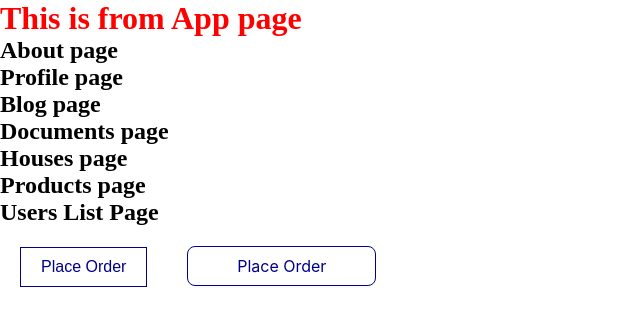
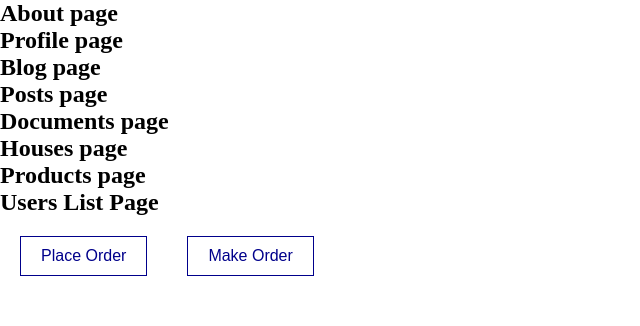
Before and after one commit to Ismoil00/NextJS__Tutorial-01, a Next.js app: page / in a window 1280 px wide. Shown: the top 326 px of the page, without its empty margins (0-640 px from the left). Built offline with nearby package versions, Linux system fonts and the light colour scheme.

Commit message:
another commit

```diff
--- a/antd/Button.tsx
+++ /dev/null
@@ -1,19 +0,0 @@
-import React from "react";
-import { Button as AButton } from "antd";
-import styled from "styled-components";
-
-
-const StyledButton = styled<any>(AButton)`
-  color: #cccccc;
-  border: 0.1em solid #012625;
-  border-radius: 0.5em;
-  margin: 0em 1em;
-  width: 11.8rem;
-  height: 2.5rem;
-  cursor: pointer;
-
-`;
-
-export const Button: React.FC<any> = ({ children, ...props }) => (
-  <StyledButton {...props}>{children}</StyledButton>
-);
--- a/package.json
+++ b/package.json
@@ -22,6 +22,6 @@
     "typescript": "4.9.5"
   },
   "devDependencies": {
-    "@types/styled-components": "^5.1.26"
+    "styled-components": "^5.3.6"
   }
 }
--- a/src/pages/_app.tsx
+++ b/src/pages/_app.tsx
@@ -6,7 +6,6 @@ function App({ Component, pageProps }: AppProps) {
 
   return (
     <>
-      <h1 className="appH1">This is from App page</h1>
       <Component {...pageProps} />
     </>
   );
--- a/src/pages/index.tsx
+++ b/src/pages/index.tsx
@@ -1,6 +1,5 @@
 import Link from "next/link";
 import { useRouter } from "next/router";
-import { Button } from "antd/Button";
 
 function Home() {
   const style = {
@@ -32,6 +31,9 @@ function Home() {
       <Link href="/blog">
         <h1>Blog page</h1>
       </Link>
+      <Link href="/posts">
+        <h1>Posts page</h1>
+      </Link>
       <Link href="/docs">
         <h1>Documents page</h1>
       </Link>
@@ -47,7 +49,7 @@ function Home() {
       <Link href="/products">
         <button style={style}>Place Order</button>
       </Link>
-        <Button style={style} onClick={makeOrder}>Place Order</Button>
+      <button style={style} onClick={makeOrder}>Make Order</button>
     </nav>
   )
 }
```
Also changed, not shown: src/pages/posts/[postId].tsx (added, +30 -0 lines), src/pages/posts/index.tsx (added, +33 -0 lines), 1 other file (tests, documents, lock files or other folders).
